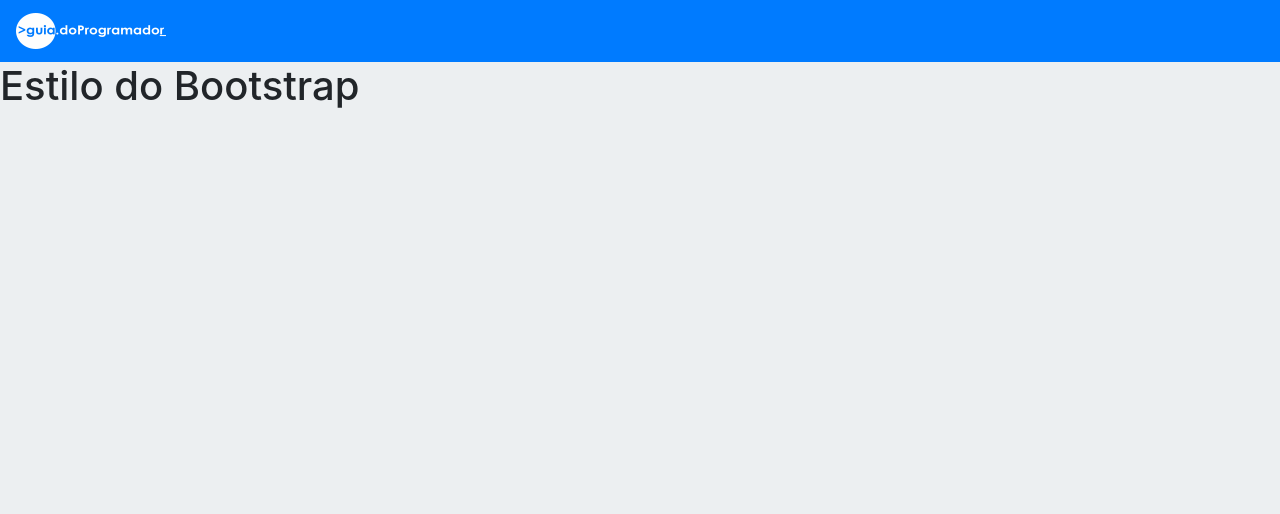
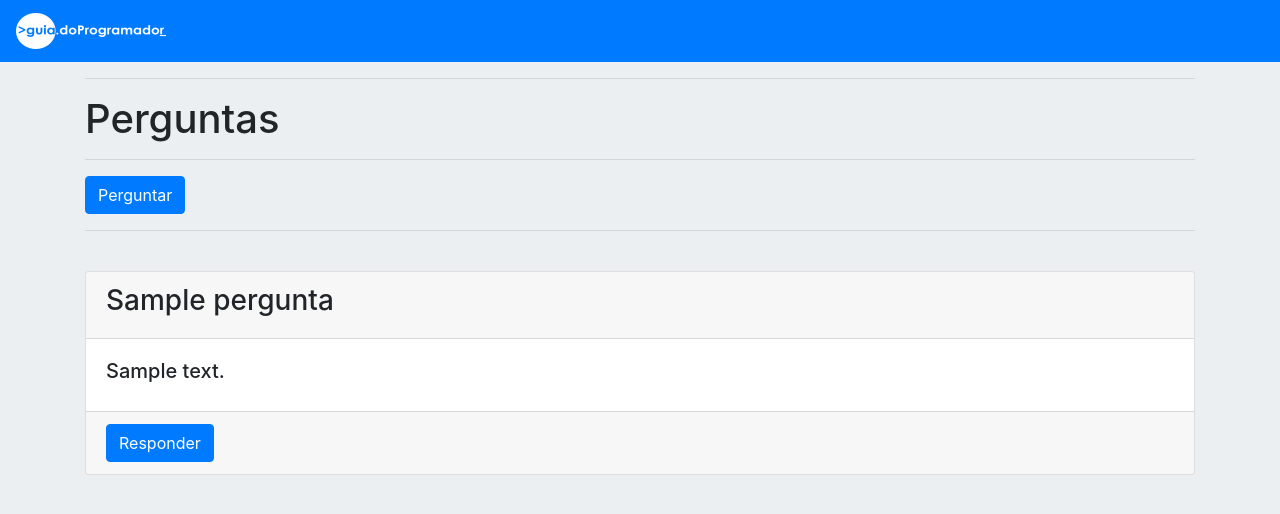
Before and after one commit to leonardofr97/guia_perguntas, a Node server app: page / in a window 1280 px wide. Shown: the top 514 px of the page. Run offline with Node 20, Linux system fonts and the light colour scheme; tables that the repository leaves empty hold one stand-in row (values such as "Sample post"); some libraries are stand-ins or nearby versions.

Commit message:
update/adicionada na view index a lista de perguntas feitas e adicionado botao para perguntar, adicionando ordenacao do array de perguntas capturadas do banco pelo id de forma decrescente

```diff
--- a/index.js
+++ b/index.js
@@ -54,7 +54,10 @@ app.get("/", (req, res) => {
     */
 
     // findAll faz um select buscando todos os registros de determinada tabela e guarda em um array, raw true guarda no array somente os dados das colunas dos registros
-    Pergunta.findAll({ raw: true }).then(perguntas => {
+    // order => serve para definir uma regra de ordenação, funciona como um ORDER BY
+    Pergunta.findAll({ raw: true, order: [
+        ["id", "DESC"] // ASC = Crescente, DESC = Decrescente
+    ]}).then(perguntas => {
         res.render("index", {
             perguntas: perguntas
         });
--- a/views/index.ejs
+++ b/views/index.ejs
@@ -3,7 +3,29 @@
 <body>
     <%- include("partials/navbar") %>
 
-    <h1>Estilo do Bootstrap</h1>
+    <div class="container">
+        <hr>
+        <h1>Perguntas</h1>
+        <hr>
+        <a href="/perguntar" class="btn btn-primary">Perguntar</a>
+        <hr>
+        <% perguntas.forEach(pergunta => { %>
+
+            <br>
+            <div class="card">
+                <div class="card-header">
+                    <h3><%= pergunta.titulo %></h3>
+                </div>
+                <div class="card-body">
+                    <h5><%= pergunta.descricao %></h5>
+                </div>
+                <div class="card-footer">
+                    <button class="btn btn-primary">Responder</button>
+                </div>
+            </div>
+
+        <% }) %>
+    </div>
 
 </body>
 <%- include("partials/footer") %>
```
